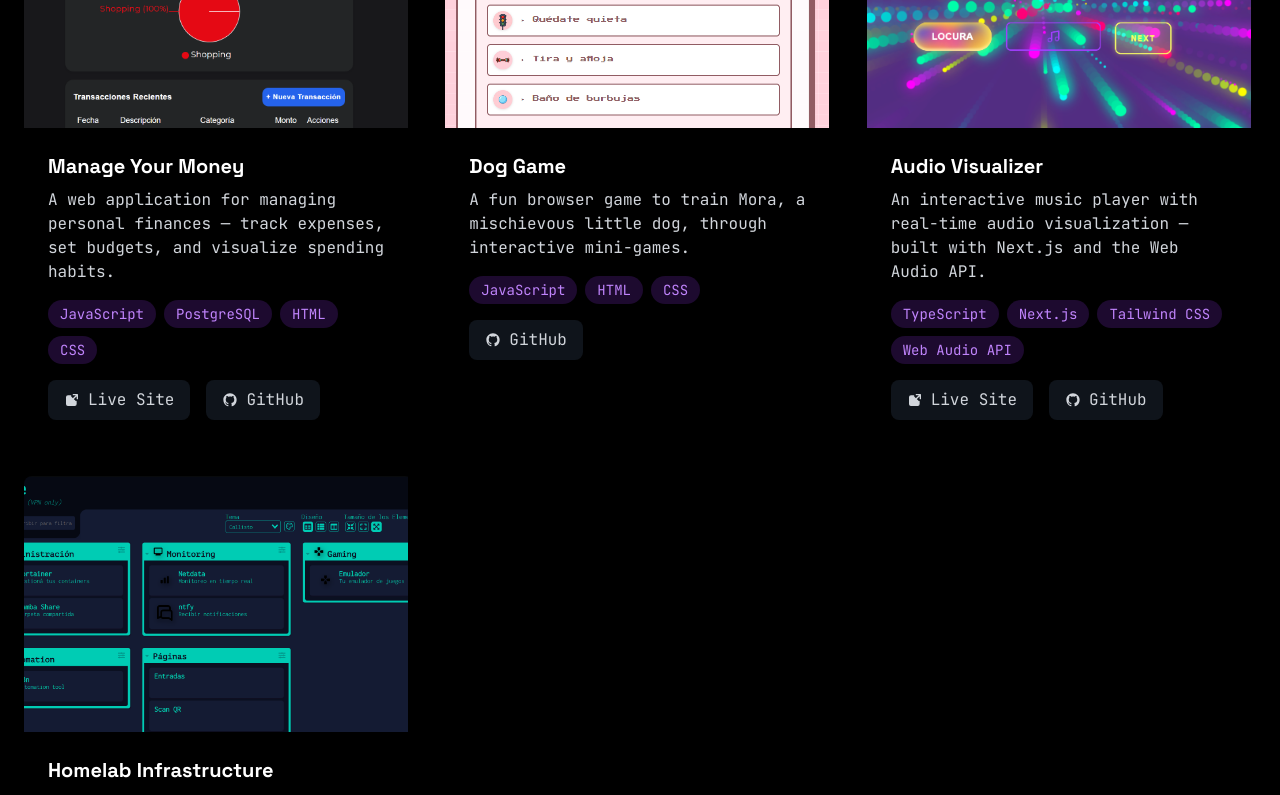
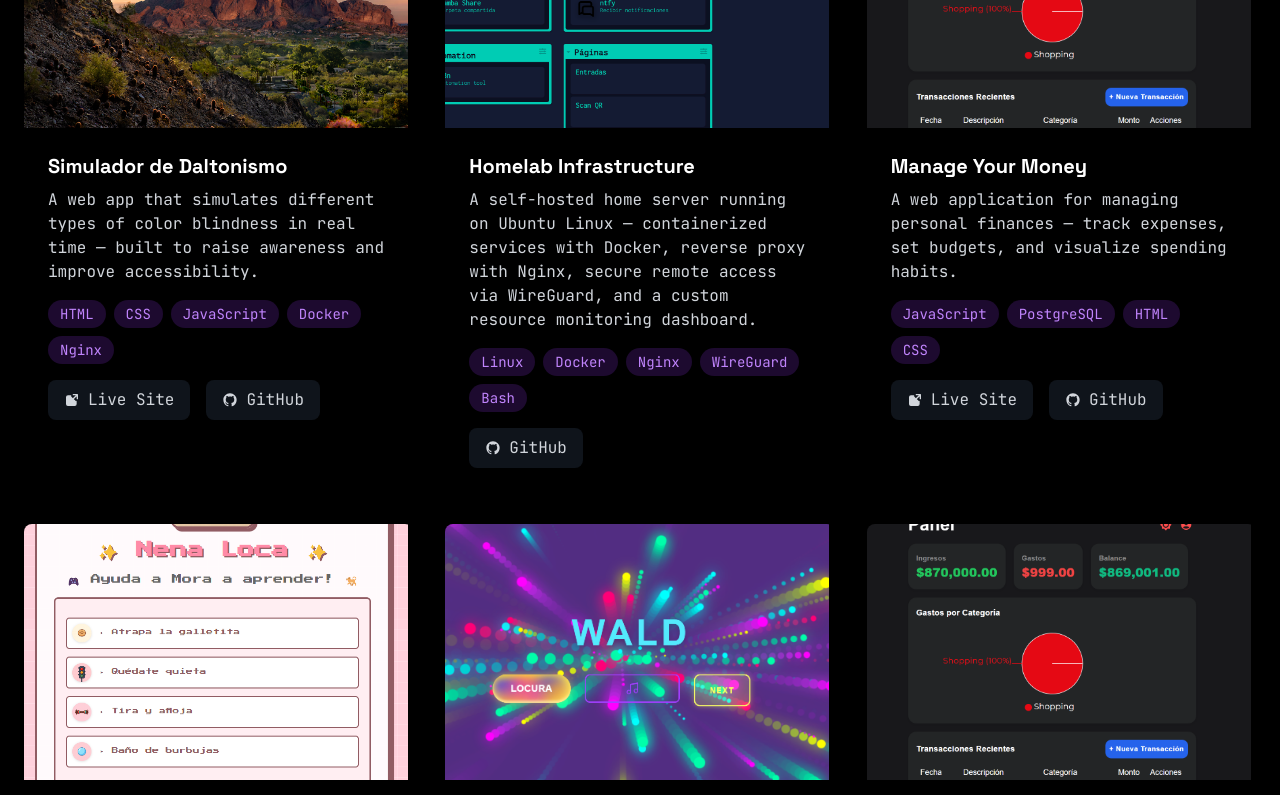
Before and after one commit to wald16/portfolio, a Next.js app: page / in a window 1280 px wide. Shown: the part 1920-2715 px from the top of the page. Built offline with nearby package versions, Linux system fonts and the light colour scheme.

Commit message:
new proyect: daltonismo

```diff
--- a/src/data/projects.ts
+++ b/src/data/projects.ts
@@ -10,8 +10,28 @@ export interface Project {
 }
 
 export const projects: Project[] = [
+
+        {
+        id: 'project-1',
+        title: 'Simulador de Daltonismo',
+        description: 'A web app that simulates different types of color blindness in real time — built to raise awareness and improve accessibility.',
+        descriptionEs: 'Aplicación web que simula distintos tipos de daltonismo en tiempo real — creada para concientizar y mejorar la accesibilidad.',
+        image: '/projects/daltonismo.png',
+        tags: ['HTML', 'CSS', 'JavaScript', 'Docker', 'Nginx'],
+        link: 'https://daltonismo.wald16.fun',
+        githubLink: 'https://github.com/wald16/app-daltonismo',
+    },
+        {
+        id: 'project-2',
+        title: 'Homelab Infrastructure',
+        description: 'A self-hosted home server running on Ubuntu Linux — containerized services with Docker, reverse proxy with Nginx, secure remote access via WireGuard, and a custom resource monitoring dashboard.',
+        descriptionEs: 'Servidor casero self-hosted corriendo en Ubuntu Linux — servicios containerizados con Docker, reverse proxy con Nginx, acceso remoto seguro via WireGuard y un panel de monitoreo de recursos propio.',
+        image: '/projects/dashy.png',
+        tags: ['Linux', 'Docker', 'Nginx', 'WireGuard', 'Bash'],
+        githubLink: 'https://github.com/wald16/homelab-infra',
+    },
     {
-        id: 'project-1',
+        id: 'project-3',
         title: 'Manage Your Money',
         description: 'A web application for managing personal finances — track expenses, set budgets, and visualize spending habits.',
         descriptionEs: 'Aplicación web para gestionar finanzas personales — registrá gastos, establecé presupuestos y visualizá tus hábitos de consumo.',
@@ -21,7 +41,7 @@ export const projects: Project[] = [
         githubLink: 'https://github.com/wald16/ManageYourMoney',
     },
     {
-        id: 'project-2',
+        id: 'project-4',
         title: 'Dog Game',
         description: 'A fun browser game to train Mora, a mischievous little dog, through interactive mini-games.',
         descriptionEs: 'Un juego de navegador para entrenar a Mora, una perrita traviesa, a través de minijuegos interactivos.',
@@ -30,7 +50,7 @@ export const projects: Project[] = [
         githubLink: 'https://github.com/wald16/dog-game',
     },
     {
-        id: 'project-3',
+        id: 'project-5',
         title: 'Audio Visualizer',
         description: 'An interactive music player with real-time audio visualization — built with Next.js and the Web Audio API.',
         descriptionEs: 'Reproductor de música interactivo con visualización de audio en tiempo real — construido con Next.js y la Web Audio API.',
@@ -39,13 +59,14 @@ export const projects: Project[] = [
         link: 'https://audio-visualizer-flame.vercel.app/',
         githubLink: 'https://github.com/wald16/AudioVisualizer',
     },
-    {
-        id: 'project-4',
-        title: 'Homelab Infrastructure',
-        description: 'A self-hosted home server running on Ubuntu Linux — containerized services with Docker, reverse proxy with Nginx, secure remote access via WireGuard, and a custom resource monitoring dashboard.',
-        descriptionEs: 'Servidor casero self-hosted corriendo en Ubuntu Linux — servicios containerizados con Docker, reverse proxy con Nginx, acceso remoto seguro via WireGuard y un panel de monitoreo de recursos propio.',
-        image: '/projects/dashy.png',
-        tags: ['Linux', 'Docker', 'Nginx', 'WireGuard', 'Bash'],
-        githubLink: 'https://github.com/wald16/homelab-infra',
-    },
+        {
+        id: 'project-6',
+        title: 'Manage Your Money',
+        description: 'A web application for managing personal finances — track expenses, set budgets, and visualize spending habits.',
+        descriptionEs: 'Aplicación web para gestionar finanzas personales — registrá gastos, establecé presupuestos y visualizá tus hábitos de consumo.',
+        image: '/projects/panel.png',
+        tags: ['JavaScript', 'PostgreSQL', 'HTML', 'CSS'],
+        link: 'https://manage-your-money-dusky.vercel.app/',
+        githubLink: 'https://github.com/wald16/ManageYourMoney',
+    }
 ];
```
Also changed, not shown: public/projects/daltonismo.png (added).
